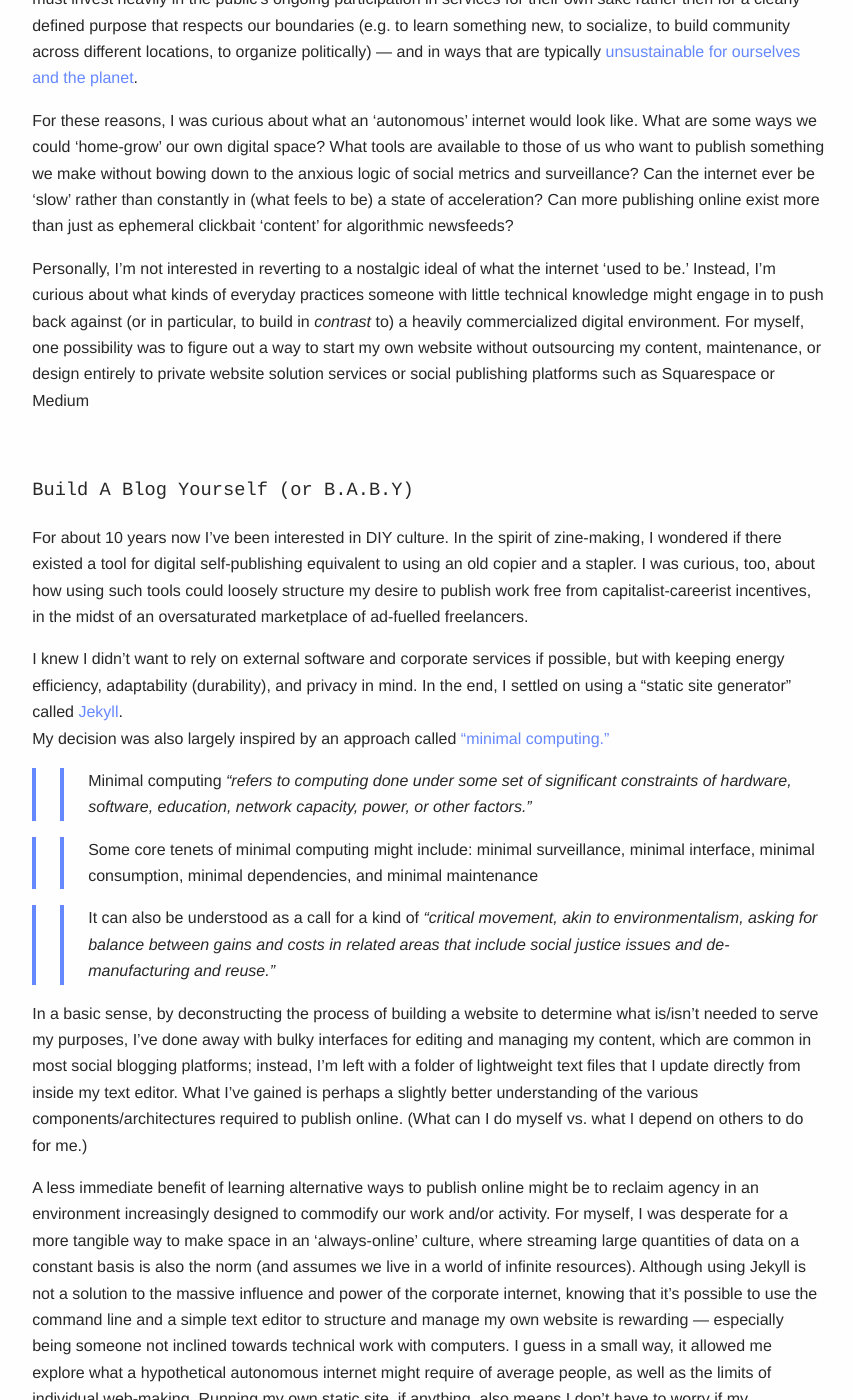
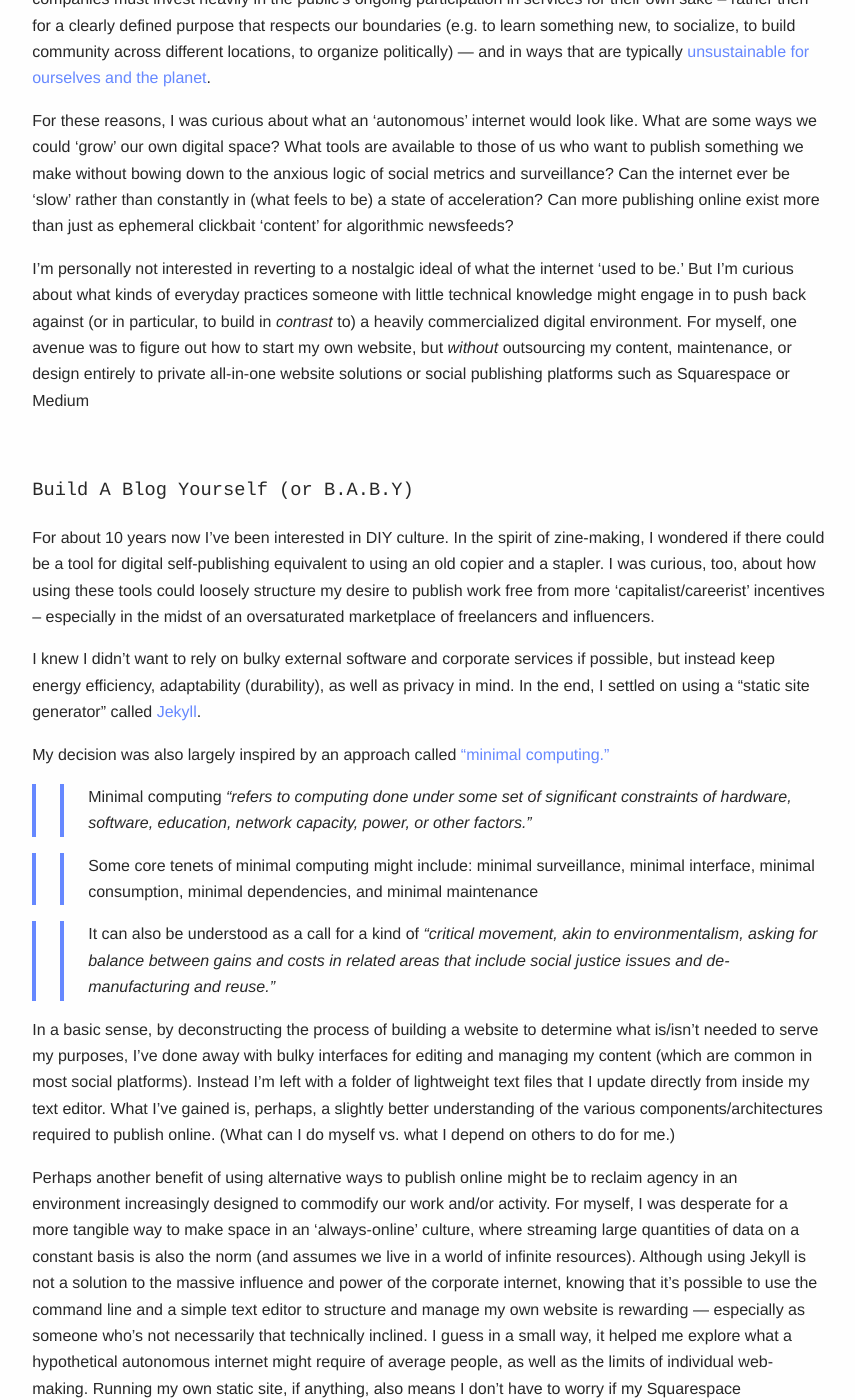
Before and after one commit to teddiebrock/blank-spaces, a Jekyll site: the page built from _posts/2019-06-06-autonomous-blog.md, in a window 1280 px wide and 1400 px high, scrolled down 440 px. Shown: the whole window, without its empty margins (211-1066 px from the left). Built offline with Jekyll 4.4.1, drawn with Linux system fonts in a browser that asks for light colours; some of the changed text lies outside the part shown.

Commit message:
about, links, post draft

```diff
--- a/_posts/2019-06-06-autonomous-blog.md
+++ b/_posts/2019-06-06-autonomous-blog.md
@@ -3,33 +3,35 @@
 title: "the autonomous blog"
 ---
 
-It’s hard to imagine an internet where we have collective, transparent control over how (and why) we publish our work -- or simply exist -- in digital spaces. Today, it is [almost impossible](https://www.theguardian.com/commentisfree/2019/feb/17/almost-impossible-to-function-without-big-five-tech-giants) to escape the surveillance architecture of Big Tech companies. This is not to say that our our lives are not sometimes made easier by using these products, but that there are significant costs to the methods by which tech companies relate to the public as part of [extractive, exploitative, and resource-intensive](https://anatomyof.ai/) business models. One such result is that such companies must invest heavily in the public's ongoing participation in services for their own sake rather then for a clearly defined purpose that respects our boundaries (e.g. to learn something new, to socialize, to build community across different locations, to organize politically) — and in ways that are typically [unsustainable for ourselves and the planet](https://www.theguardian.com/commentisfree/2018/jul/17/internet-climate-carbon-footprint-data-centres).
+It’s hard to imagine an internet where we have collective, transparent control over how (and why) we publish our work -- or simply exist -- in digital spaces. Frustratingly, it is [almost impossible](https://www.theguardian.com/commentisfree/2019/feb/17/almost-impossible-to-function-without-big-five-tech-giants) to escape the surveillance architecture of Big Tech companies. This is not to say that our our lives are not sometimes made easier by using these products, but that there are significant costs to the methods by which tech companies relate to the public as part of [extractive, exploitative, and resource-intensive](https://anatomyof.ai/) business models. One such result is that such companies must invest heavily in the public's ongoing participation in services for their own sake -- rather then for a clearly defined purpose that respects our boundaries (e.g. to learn something new, to socialize, to build community across different locations, to organize politically) — and in ways that are typically [unsustainable for ourselves and the planet](https://www.theguardian.com/commentisfree/2018/jul/17/internet-climate-carbon-footprint-data-centres).
 
-For these reasons, I was curious about what an ‘autonomous’ internet would look like. What are some ways we could ‘home-grow’ our own digital space? What tools are available to those of us who want to publish something we make without bowing down to the anxious logic of social metrics and surveillance? Can the internet ever be ‘slow’ rather than constantly in (what feels to be) a state of acceleration? Can more publishing online exist more than just as ephemeral clickbait ‘content’ for algorithmic newsfeeds?
+For these reasons, I was curious about what an ‘autonomous’ internet would look like. What are some ways we could 'grow' our own digital space? What tools are available to those of us who want to publish something we make without bowing down to the anxious logic of social metrics and surveillance? Can the internet ever be ‘slow’ rather than constantly in (what feels to be) a state of acceleration? Can more publishing online exist more than just as ephemeral clickbait ‘content’ for algorithmic newsfeeds?
 
-Personally, I’m not interested in reverting to a nostalgic ideal of what the internet ‘used to be.’ Instead, I’m curious about what kinds of everyday practices someone with little technical knowledge might engage in to push back against (or in particular, to build in *contrast* to) a heavily commercialized digital environment. For myself, one possibility was to figure out a way to start my own website without outsourcing my content, maintenance, or design entirely to private website solution services or social publishing platforms such as Squarespace or Medium
+I’m personally not interested in reverting to a nostalgic ideal of what the internet ‘used to be.’ But I’m curious about what kinds of everyday practices someone with little technical knowledge might engage in to push back against (or in particular, to build in *contrast* to) a heavily commercialized digital environment. For myself, one avenue was to figure out how to start my own website, but *without* outsourcing my content, maintenance, or design entirely to private all-in-one website solutions or social publishing platforms such as Squarespace or Medium
 
 &nbsp;
 &nbsp;
 
 ### Build A Blog Yourself (or B.A.B.Y)
 
-For about 10 years now I’ve been interested in DIY culture. In the spirit of zine-making, I wondered if there existed a tool for digital self-publishing equivalent to using an old copier and a stapler. I was curious, too, about how using such tools could loosely structure my desire to publish work free from capitalist-careerist incentives, in the midst of an oversaturated marketplace of ad-fuelled freelancers.
+For about 10 years now I’ve been interested in DIY culture. In the spirit of zine-making, I wondered if there could be a tool for digital self-publishing equivalent to using an old copier and a stapler. I was curious, too, about how using these tools could loosely structure my desire to publish work free from more 'capitalist/careerist' incentives -- especially in the midst of an oversaturated marketplace of freelancers and influencers.
 
-I knew I didn't want to rely on external software and corporate services if possible, but with keeping energy efficiency, adaptability (durability), and privacy in mind. In the end, I settled on using a "static site generator" called [Jekyll](https://jekyllrb.com/). <br>My decision was also largely inspired by an approach called  [“minimal computing.”](https://go-dh.github.io/mincomp/about/)
+I knew I didn't want to rely on bulky external software and corporate services if possible, but instead keep energy efficiency, adaptability (durability), as well as privacy in mind. In the end, I settled on using a "static site generator" called [Jekyll](https://jekyllrb.com/).
+
+My decision was also largely inspired by an approach called  [“minimal computing.”](https://go-dh.github.io/mincomp/about/)
 >>Minimal computing *“refers to computing done under some set of significant constraints of hardware, software, education, network capacity, power, or other factors.”*
 
 >>Some core tenets of minimal computing might include: **minimal surveillance, minimal interface, minimal consumption, minimal dependencies, and minimal maintenance**
 
 >>It can also be understood as a call for a kind of *“critical movement, akin to environmentalism, asking for balance between gains and costs in related areas that include social justice issues and de-manufacturing and reuse.”*
 
-In a basic sense, by deconstructing the process of building a website to determine what is/isn't needed to serve my purposes, I’ve done away with bulky interfaces for editing and managing my content, which are common in most social blogging platforms; instead, I'm left with a folder of lightweight text files that I update directly from inside my text editor. What I've gained is perhaps a slightly better understanding of the various components/architectures required to publish online. (What can I do myself vs. what I depend on others to do for me.)
+In a basic sense, by deconstructing the process of building a website to determine what is/isn't needed to serve my purposes, I’ve done away with bulky interfaces for editing and managing my content (which are common in most social platforms). Instead I'm left with a folder of lightweight text files that I update directly from inside my text editor. What I've gained is, perhaps, a slightly better understanding of the various components/architectures required to publish online. (What can I do myself vs. what I depend on others to do for me.)
 
-A less immediate benefit of learning alternative ways to publish online might be to reclaim agency in an environment increasingly designed to commodify our work and/or activity. For myself, I was desperate for a more tangible way to make space in an ‘always-online’ culture, where streaming large quantities of data on a constant basis is also the norm (and assumes we live in a world of infinite resources). Although using Jekyll is not a solution to the massive influence and power of the corporate internet, knowing that it’s possible to use the command line and a simple text editor to structure and manage my own website is rewarding — especially being someone not inclined towards technical work with computers. I guess in a small way, it allowed me explore what a hypothetical autonomous internet might require of average people, as well as the limits of individual web-making. Running my own static site, if anything, also means I don’t have to worry if my Squarespace subscription expires or if Medium starts going in a [questionable direction](http://studyhall.xyz/blog/2018/6/12/mediums-mess-the-rise-and-fall-of-the-site-that-was-supposed-to-save-journalism).
+Perhaps another benefit of using alternative ways to publish online might be to reclaim agency in an environment increasingly designed to commodify our work and/or activity. For myself, I was desperate for a more tangible way to make space in an ‘always-online’ culture, where streaming large quantities of data on a constant basis is also the norm (and assumes we live in a world of infinite resources). Although using Jekyll is not a solution to the massive influence and power of the corporate internet, knowing that it’s possible to use the command line and a simple text editor to structure and manage my own website is rewarding — especially as someone who's not necessarily that technically inclined. I guess in a small way, it helped me explore what a hypothetical autonomous internet might require of average people, as well as the limits of individual web-making. Running my own static site, if anything, also means I don’t have to worry if my Squarespace subscription expires or if Medium starts going in a [questionable direction](http://studyhall.xyz/blog/2018/6/12/mediums-mess-the-rise-and-fall-of-the-site-that-was-supposed-to-save-journalism).
 
-That being said, I don't want to misrepresent the time and effort it takes to survey one's mainstream options and then learn another, much less common way of doings things. There's a learning curve to using Jekyll, and most have us have to overcome a deeply ingrained resistance to using the command line (which I definitely had!). At the same time, running a static site is a relatively shallow / non-technical process compared to learning how to actually program, for example.
+But I also don't want to misrepresent the time and effort it takes to survey the most popular options and then learn another, less common way of doings things. At the same time, running a static site is a relatively shallow / non-technical process compared to learning how to, say, actually program. And though it's great for myself as a single person, it would be limiting to work with on a collaborative, larger scale.
 
-I also know it's easy to argue that this approach has significant downsides: there is obviously much less chance for these words to ever go viral, or be of any value to the attention economy at large. But this pervasive logic is one reason why I started this project in the first place — to imagine for myself what it means to resist exploitative quantitative metrics for determining what’s ‘valuable’ and what isn’t.
+I also know it's easy to argue the glaring downsides of this approach: for one, there's much less chance for these words to be read widely, if at all, and therefore they're practically worthless in the eyes of the 'attention economy.' But this pervasive logic is one reason why I started this project in the first place — to imagine for myself what it means to resist exploitative quantitative metrics for determining what’s ‘valuable’ and what isn’t.
 
 &nbsp;
 
```
Also changed, not shown: about.md (+8 -3 lines), links.md (+1 -1 lines).
